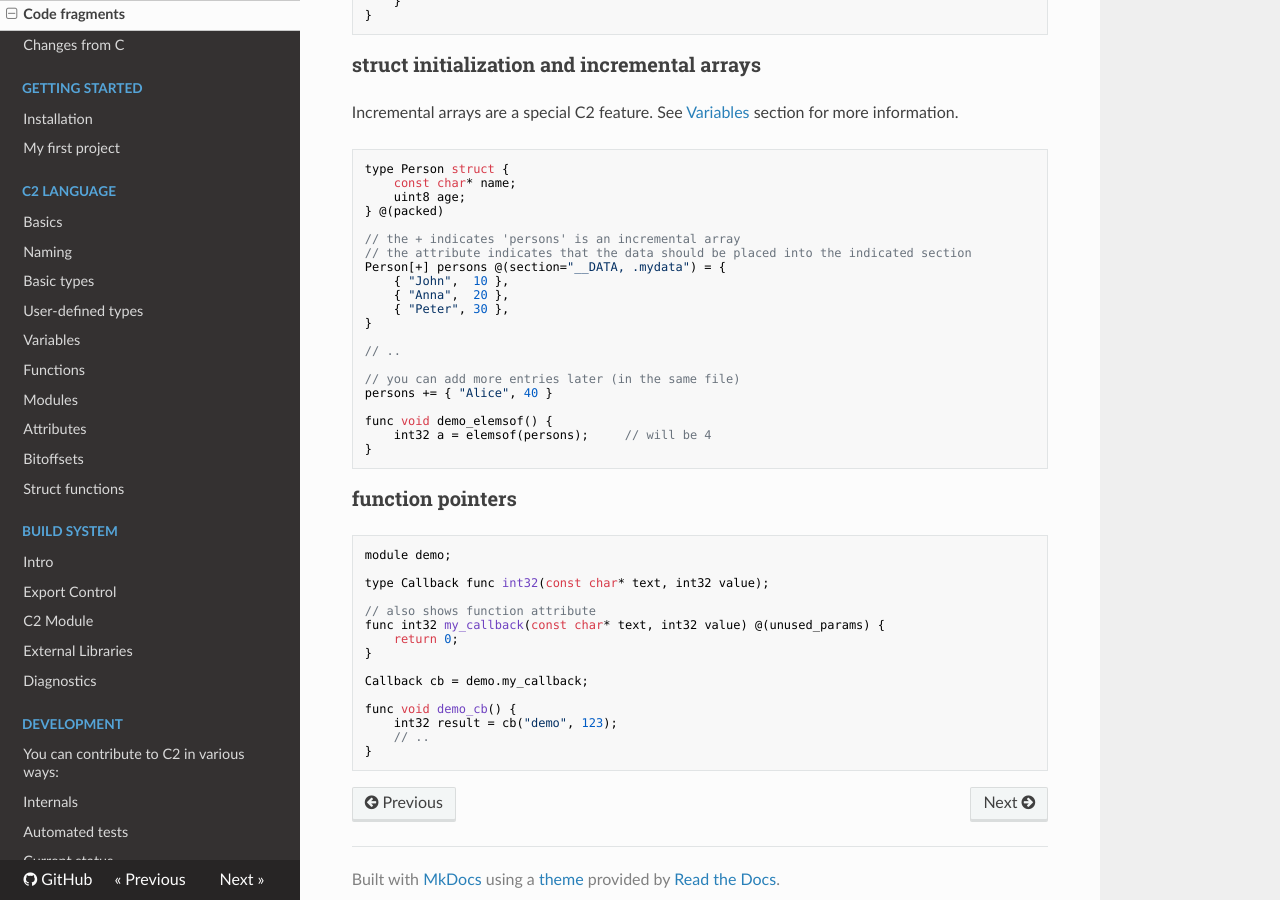
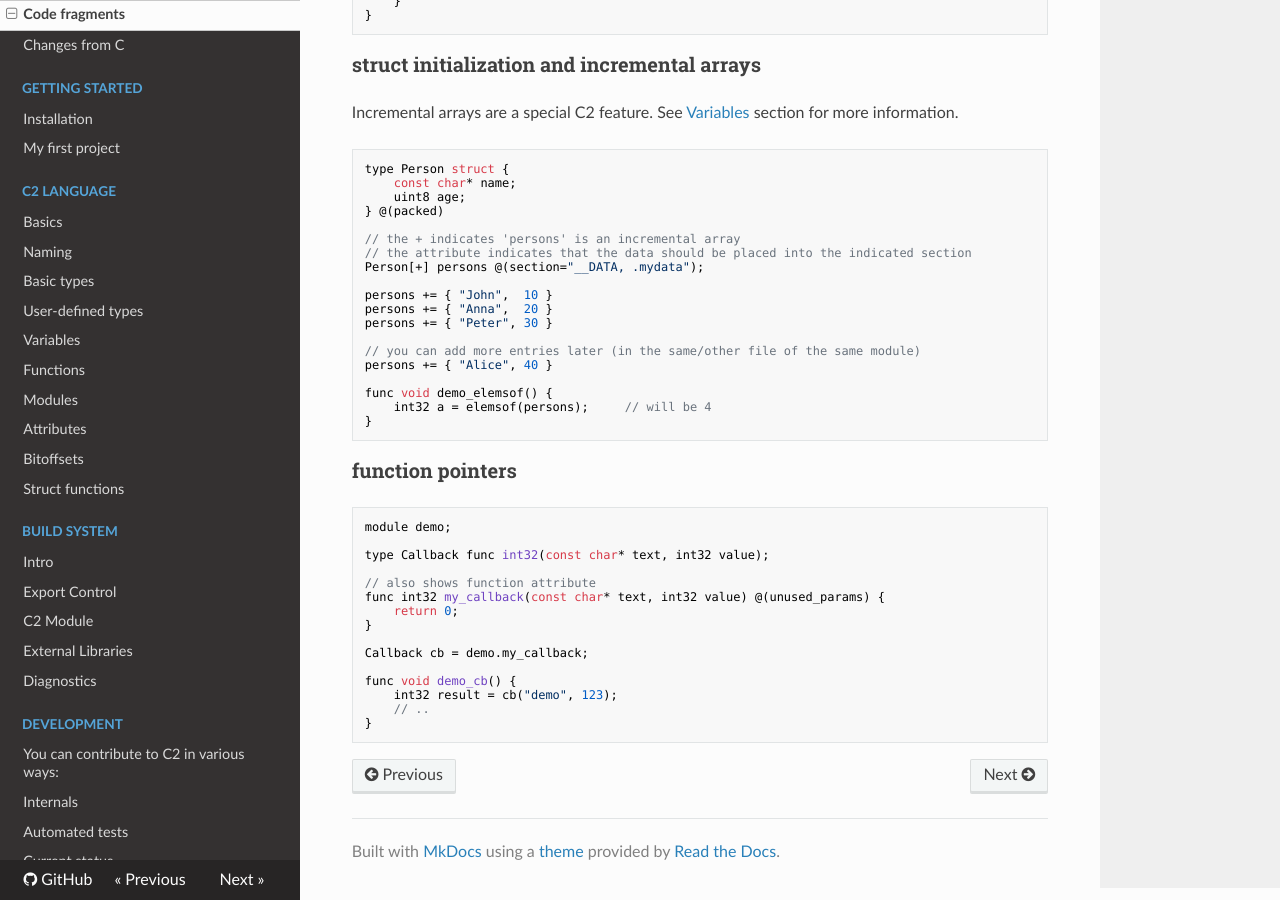
Before and after one commit to c2lang/documentation, an MkDocs documentation site: the page built from documentation/docs/introduction/code_fragments.md, in a window 1280 px wide and 900 px high, scrolled down 1938 px. Built offline with MkDocs 1.6.1, drawn with Linux system fonts in a browser that asks for light colours; nearby versions of some CDN libraries; old or Windows-style settings are respelled for this version of MkDocs.

Commit message:
docs: updated code-fragment for incremental arrays

```diff
--- a/documentation/docs/introduction/code_fragments.md
+++ b/documentation/docs/introduction/code_fragments.md
@@ -131,15 +131,13 @@ type Person struct {
 
 // the + indicates 'persons' is an incremental array
 // the attribute indicates that the data should be placed into the indicated section
-Person[+] persons @(section="__DATA, .mydata") = {
-    { "John",  10 },
-    { "Anna",  20 },
-    { "Peter", 30 },
-}
+Person[+] persons @(section="__DATA, .mydata");
 
-// ..
+persons += { "John",  10 }
+persons += { "Anna",  20 }
+persons += { "Peter", 30 }
 
-// you can add more entries later (in the same file)
+// you can add more entries later (in the same/other file of the same module)
 persons += { "Alice", 40 }
 
 func void demo_elemsof() {
```
